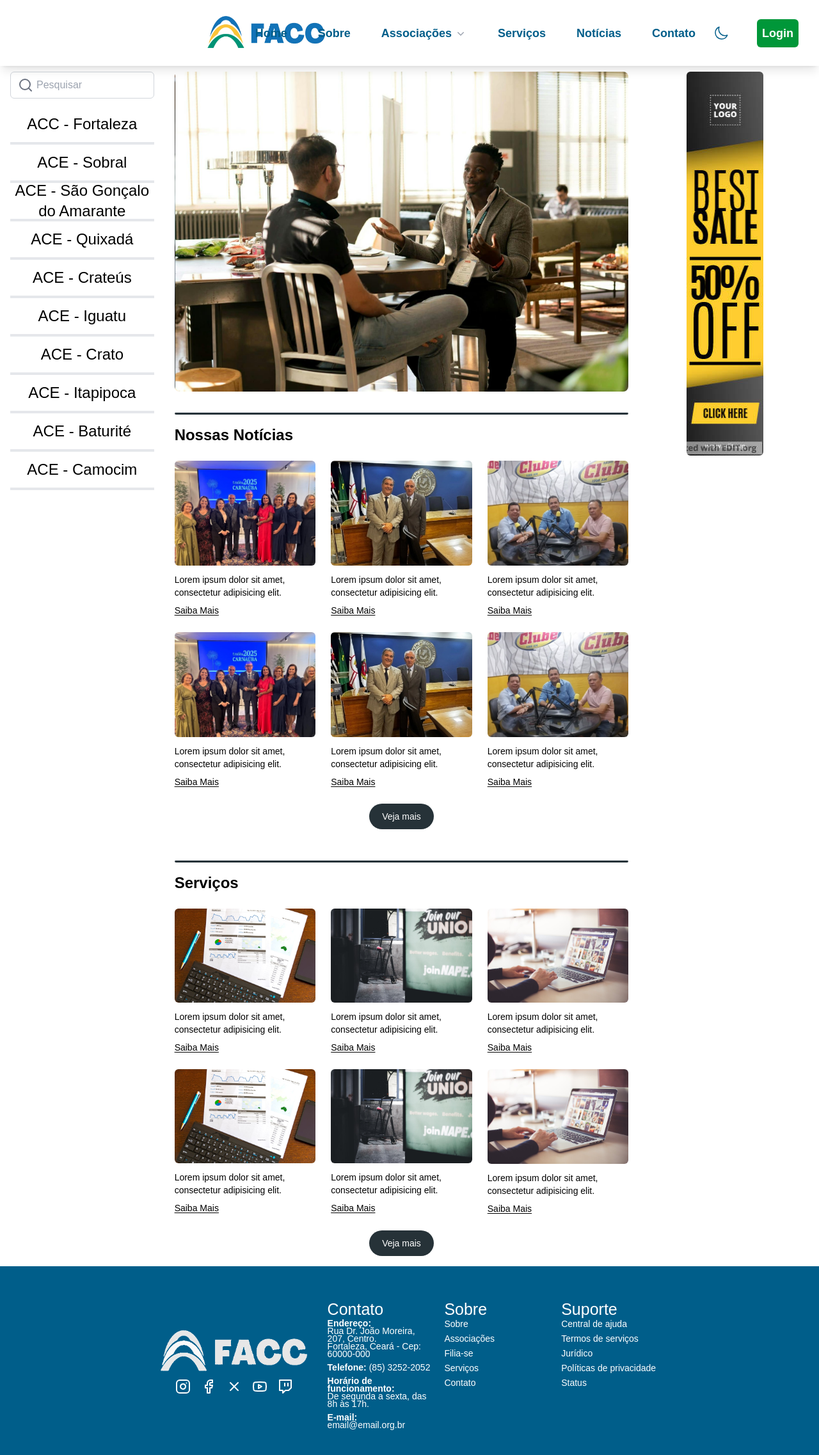
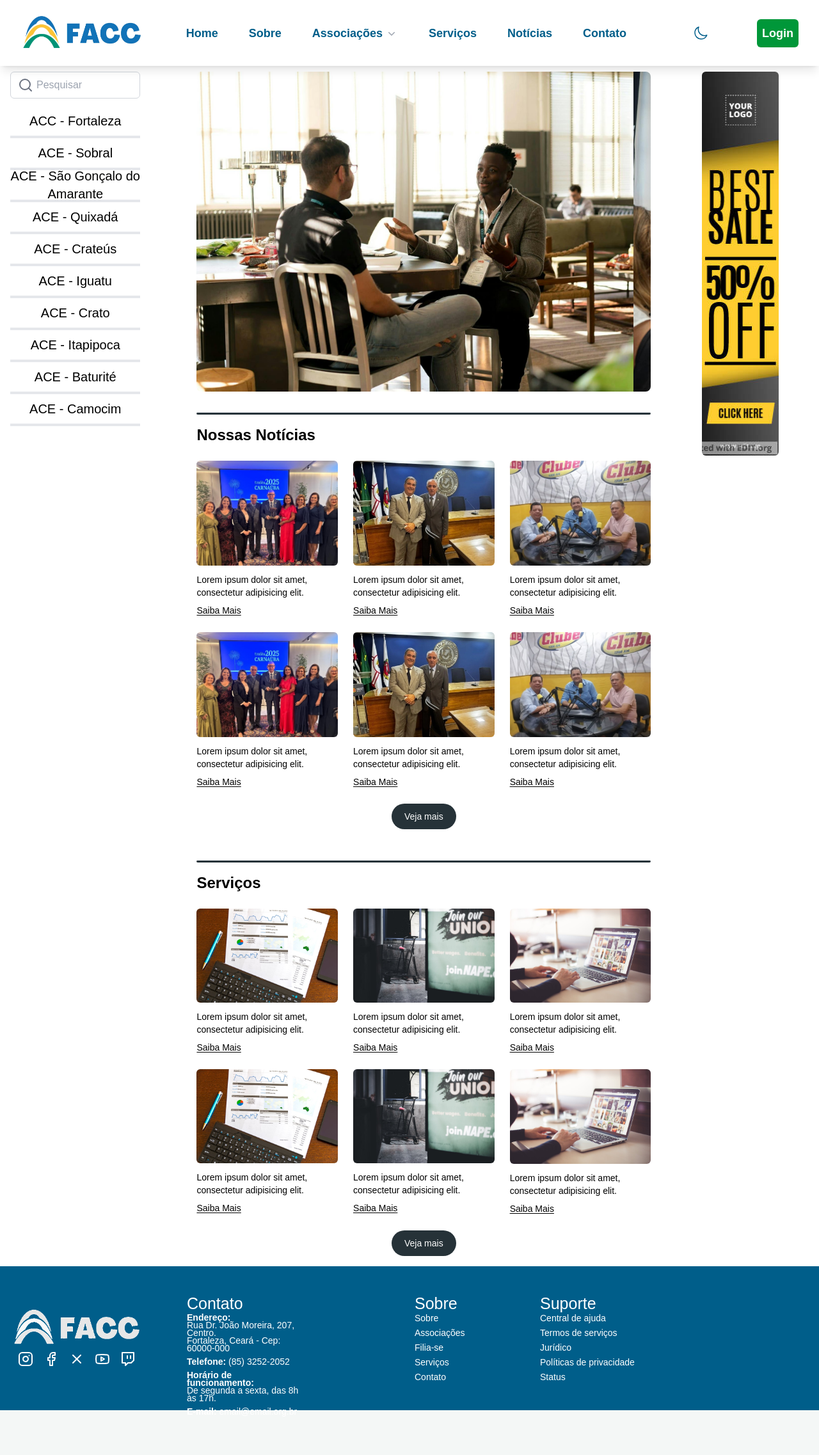
Before and after one commit to Brafios/ProjetoGT10_FrontEnd, a React (Vite) app: page / in a window 1280 px wide. Shown: the top 2274 px of the page at 64% size. After the commit the page ends 2214 px from the top, so only its background shows below. Built offline with nearby package versions, Linux system fonts and the light colour scheme; a web font is replaced by a local one.

Commit message:
alinhamento de header e footer

```diff
--- a/src/components/Footer.jsx
+++ b/src/components/Footer.jsx
@@ -6,11 +6,11 @@ import logoofical from '../assets/img/logo_oficial_footer_sf.png'
 export default function Footer() {
 
   return (
-    <footer className="bg-[--tertiary-color] text-white flex px-60  h-[300px] gap-[10px] text-sm align">
+    <footer className="bg-[--tertiary-color] text-white flex px-60  h-[225px] gap-[10px] text-sm ">
       <div id="footer" className="">
       <div className="flex items-center gap-[20px] h-full w-full ">
-        <div className="flex flex-col items-center gap-2 w-[34%] ">
-          <div className="w-[95%] h-[95%] m-auto flex justify-center">
+        <div className="flex flex-col items-center gap-2 w-[34%] -ml-64">
+          <div className="w-[75%] h-[75%] m-auto flex">
             <img
               src={logoofical}
               alt="Logo da FACC"
@@ -26,7 +26,7 @@ export default function Footer() {
             <Twitch />
           </div>
         </div>
-        <div className="flex flex-col gap-[3px] w-[22%] h-[75%] mt-10">
+        <div className="flex flex-col gap-[3px] w-[22%] h-[75%] mt-10 ml-4">
           <h1 className="text-[25px]">Contato</h1>
           <p className="leading-[12px] my-[3px]"><strong>Endereço:</strong> <br />Rua Dr. João Moreira, 207, Centro. <br />Fortaleza, Ceará - Cep: 60000-000 </p>
           <p className="leading-[12px] my-[3px]"><strong>Telefone:</strong>  (85) 3252-2052</p>
@@ -34,7 +34,7 @@ export default function Footer() {
           <p className="leading-[12px] my-[3px]"><strong>E-mail:</strong> email@email.org.br</p>
         </div>
 
-        <div className="flex flex-col mt-10 gap-[3px] w-[22%] h-[75%] text-left">
+        <div className="flex flex-col mt-10 gap-[3px] w-[22%] h-[75%] text-left ml-40">
           <h1 className="text-[25px]">Sobre</h1>
           <a href="/em-construcao">Sobre</a>
           <a href="/associacoes">Associações</a>
--- a/src/components/Header.jsx
+++ b/src/components/Header.jsx
@@ -55,7 +55,7 @@ export default function Header() {
         <div className="flex">
           <a href="/" className="-m-1.9 p-1.9">
             <span className="sr-only">FACC</span>
-            <img alt="Logo da FACC" src={logooficial} className="h-auto w-48 ml-72 mr-10" />
+            <img alt="Logo da FACC" src={logooficial} className="h-auto w-48 mr-40" />
           </a>
         </div>
 
@@ -70,7 +70,7 @@ export default function Header() {
           </button>
         </div>
 
-        <PopoverGroup className="hidden lg:flex lg:gap-x-12">
+        <PopoverGroup className="hidden lg:flex lg:gap-x-12 ml-8">
           <a href="/" className="text-[--tertiary-text] text-lg font-semibold no-underline">Home</a>
           <a href="/sobre" className="text-[--tertiary-text] text-lg font-semibold no-underline">Sobre</a>
           <Popover className="relative">
@@ -101,7 +101,7 @@ export default function Header() {
         <div className="hidden lg:flex lg:items-center lg:gap-4">
           <button
             onClick={toggleTheme}
-            className="text-[--tertiary-text] hover:text-gray-800 transition p-2 rounded-full ml-5"
+            className="text-[--tertiary-text] hover:text-gray-800 transition p-2 rounded-full ml-24"
             aria-label="Alternar tema"
           >
             {isDarkMode ? (
@@ -136,7 +136,7 @@ export default function Header() {
             <div className='ml-5'>
               <button
                 onClick={() => { window.location.href = "/login"; }}
-                className="text-[--secondary-color] bg-[--button-secondary-color] hover:bg-[#0071BC] text-lg font-semibold no-underline rounded-md p-2"
+                className="text-[--secondary-color] bg-[--button-secondary-color] hover:bg-[#0071BC] text-lg font-semibold no-underline rounded-md p-2 ml-8"
               >
                 Login
               </button>
@@ -195,9 +195,6 @@ export default function Header() {
                     <a href="/login" className="block rounded-lg px-3 py-2.5 text-base font-semibold no-underline text-gray-900 hover:bg-gray-50">
                       Login
                     </a>
-                    <a href="/Register" className="block rounded-lg px-3 py-2.5 text-base font-semibold no-underline text-gray-900 hover:bg-gray-50">
-                      Registrar
-                    </a>
                   </div>
                 )}
               </div>
--- a/src/pages/Associacoes.jsx
+++ b/src/pages/Associacoes.jsx
@@ -42,7 +42,7 @@ export default function Associacoes() {
       <div className="flex flex-col items-center w-full max-w-[900px] bg-gray-300 p-8 rounded shadow-lg">
         <h1 className="text-3xl font-bold font-serif mb-6 text-center">Associações</h1>
 
-        {/* Campo de busca */}
+
         <div className="relative w-full max-w-[400px] mb-8">
           <Search className="absolute left-3 top-1/2 transform -translate-y-1/2 text-gray-500" />
           <input
@@ -54,7 +54,7 @@ export default function Associacoes() {
           />
         </div>
 
-        {/* Lista de associações */}
+
         <div className="w-full flex flex-col gap-6">
           {associacoesFiltradas.length > 0 ? (
             associacoesFiltradas.map((assoc, index) => (
--- a/src/pages/home.jsx
+++ b/src/pages/home.jsx
@@ -20,7 +20,7 @@ export default function Home() {
     return (
         <div className="flex w-full px-4">
 
-            {/* Sidebar */}
+
             <div className="sticky top-24 h-fit w-[18%]">
                 <div className="relative w-full mb-3 mt-4">
                     <Search className="absolute left-3 top-1/2 transform -translate-y-1/2 text-gray-500" />
@@ -31,21 +31,21 @@ export default function Home() {
                     />
                 </div>
                 <div className="flex flex-col text-center">
-                    <div className="socios flex justify-center items-center text-2xl h-[60px] border-b-4 border-color: #C9CCCD">ACC - Fortaleza</div>
-                    <div className="socios flex justify-center items-center text-2xl h-[60px] border-b-4 border-color: #C9CCCD">ACE - Sobral</div>
-                    <div className="socios flex justify-center items-center text-2xl h-[60px] border-b-4 border-color: #C9CCCD">ACE - São Gonçalo do Amarante</div>
-                    <div className="socios flex justify-center items-center text-2xl h-[60px] border-b-4 border-color: #C9CCCD">ACE - Quixadá</div>
-                    <div className="socios flex justify-center items-center text-2xl h-[60px] border-b-4 border-color: #C9CCCD">ACE - Crateús</div>
-                    <div className="socios flex justify-center items-center text-2xl h-[60px] border-b-4 border-color: #C9CCCD">ACE - Iguatu</div>
-                    <div className="socios flex justify-center items-center text-2xl h-[60px] border-b-4 border-color: #C9CCCD">ACE - Crato</div>
-                    <div className="socios flex justify-center items-center text-2xl h-[60px] border-b-4 border-color: #C9CCCD">ACE - Itapipoca</div>
-                    <div className="socios flex justify-center items-center text-2xl h-[60px] border-b-4 border-color: #C9CCCD">ACE - Baturité</div>
-                    <div className="socios flex justify-center items-center text-2xl h-[60px] border-b-4 border-color: #C9CCCD">ACE - Camocim</div>
+                    <div className="socios flex justify-center items-center text-xl h-[50px] border-b-4 border-color: #C9CCCD">ACC - Fortaleza</div>
+                    <div className="socios flex justify-center items-center text-xl h-[50px] border-b-4 border-color: #C9CCCD">ACE - Sobral</div>
+                    <div className="socios flex justify-center items-center text-xl h-[50px] border-b-4 border-color: #C9CCCD">ACE - São Gonçalo do Amarante</div>
+                    <div className="socios flex justify-center items-center text-xl h-[50px] border-b-4 border-color: #C9CCCD">ACE - Quixadá</div>
+                    <div className="socios flex justify-center items-center text-xl h-[50px] border-b-4 border-color: #C9CCCD">ACE - Crateús</div>
+                    <div className="socios flex justify-center items-center text-xl h-[50px] border-b-4 border-color: #C9CCCD">ACE - Iguatu</div>
+                    <div className="socios flex justify-center items-center text-xl h-[50px] border-b-4 border-color: #C9CCCD">ACE - Crato</div>
+                    <div className="socios flex justify-center items-center text-xl h-[50px] border-b-4 border-color: #C9CCCD">ACE - Itapipoca</div>
+                    <div className="socios flex justify-center items-center text-xl h-[50px] border-b-4 border-color: #C9CCCD">ACE - Baturité</div>
+                    <div className="socios flex justify-center items-center text-xl h-[50px] border-b-4 border-color: #C9CCCD">ACE - Camocim</div>
                 </div>
             </div>
 
-            {/* Conteúdo Principal */}
-            <div className="w-[62%] px-4">
+
+            <div className="w-[62%] px-4 ml-14">
                 <div className="p-4">
                     <ImageCarousel />
                 </div>
@@ -54,7 +54,7 @@ export default function Home() {
                     <hr className="bg-[#263238] h-1 my-4 rounded-lg" />
                     <h1 className="text-2xl font-bold">Nossas Notícias</h1>
 
-                    {/* Grid de Notícias */}
+
                     <div className="grid grid-cols-3 gap-6 mt-6">
                         {[noticia1, noticia2, noticia3, noticia1, noticia2, noticia3].map((img, index) => (
                             <div
@@ -83,7 +83,7 @@ export default function Home() {
                     </div>
                 </div>
 
-                {/* Serviços */}
+
                 <div className="p-4">
                     <hr className="bg-[#263238] h-1 my-4 rounded-lg" />
                     <h1 className="text-2xl font-bold">Serviços</h1>
@@ -117,7 +117,7 @@ export default function Home() {
                 </div>
             </div>
 
-            {/*  */}
+
             <div className="w-[19%]">
                 <div className="flex justify-center mt-28">
                     <img src={adsense} alt="Adsense" className="rounded-md" />
--- a/src/pages/login.jsx
+++ b/src/pages/login.jsx
@@ -30,7 +30,7 @@ export default function Login() {
           <h1 className="text-3xl text-center font-bold font-sans mb-6">Login</h1>
 
           <div className="flex flex-col w-[400px]">
-          <label className="font-sans font-semibold mb-1">Usuário ou E-mail</label>
+          <label className="font-serif font-bold mb-1">Usuário ou E-mail</label>
           <input
             value={email}
             onChange={(e) => setEmail(e.target.value)}
```
